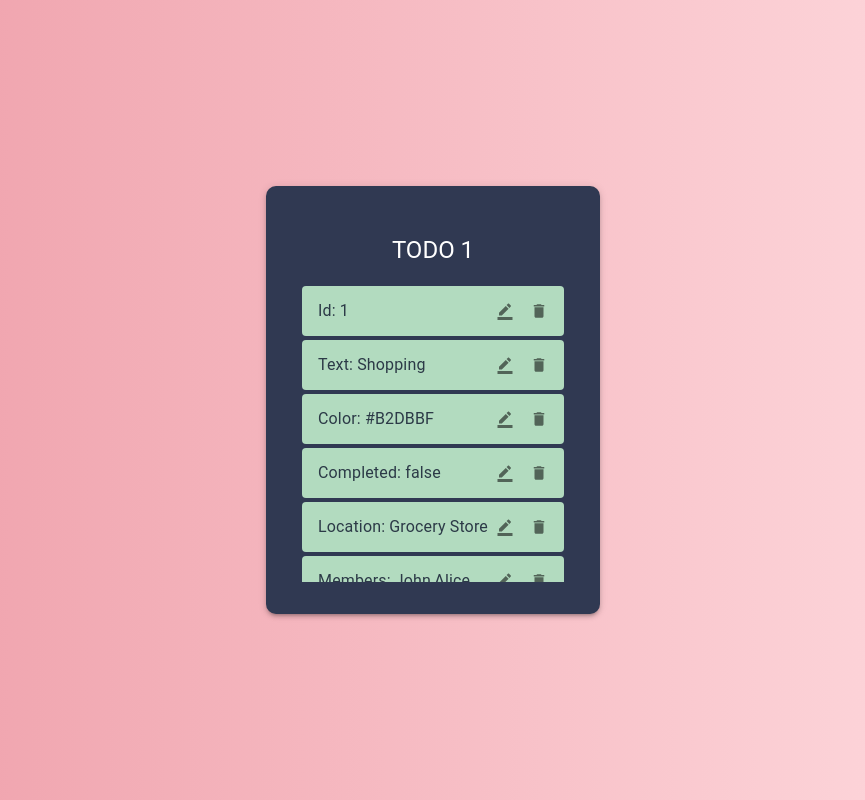
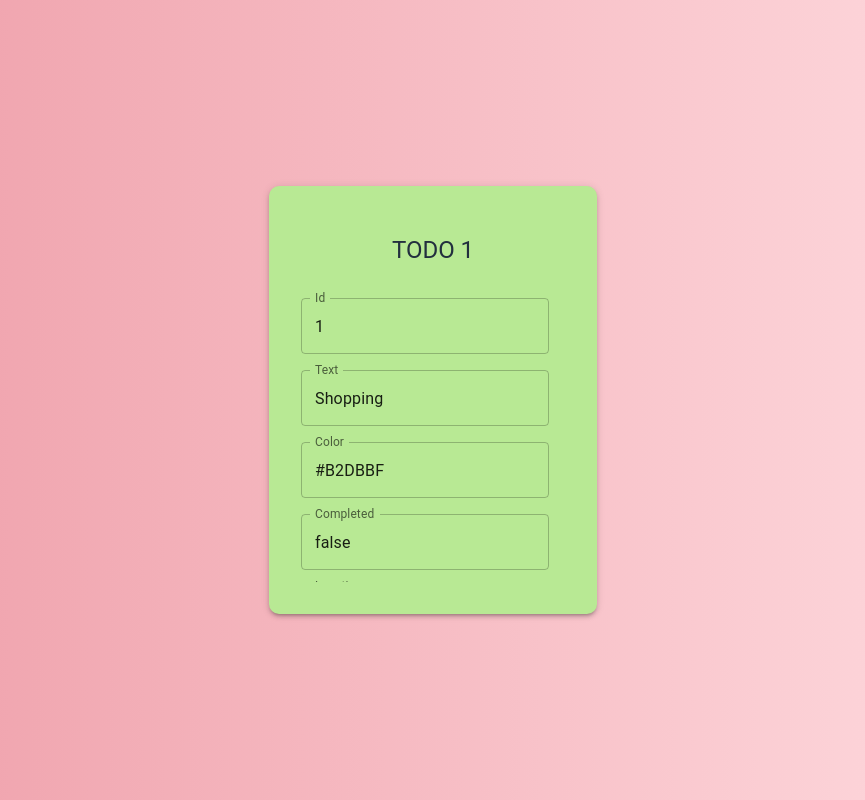
Before and after one commit to catkhanhnguyen/todo-app-v2, a React (Vite) app: page /todo/1 in a window 1280 px wide. Shown: the whole page, without its empty margins (207-1072 px from the left). Built offline with nearby package versions, Linux system fonts and the light colour scheme; data requests are answered from the project's data file.

Commit message:
change form

```diff
--- a/db.json
+++ b/db.json
@@ -61,7 +61,7 @@
     },
     {
       "id": "1706600619445",
-      "text": "HN",
+      "text": "Helloo",
       "color": "#B5EAD7",
       "completed": false,
       "location": "",
--- a/src/pages/Detail/DetailPage.tsx
+++ b/src/pages/Detail/DetailPage.tsx
@@ -30,7 +30,7 @@ const DetailPage = () => {
   const handleEdit = () => {
     setIsOpenModal(true)
     if (selectedTodo) {
-      setEditedModal(selectedTodo.text || ''); // Set the initial text for the modal
+      setEditedModal(selectedTodo.text || '');
     }
   }
 
@@ -57,8 +57,8 @@ const DetailPage = () => {
       }}>
       <Box
         sx={{
-          backgroundColor: '#303952',
-          color: 'white',
+          backgroundColor: '#b8e994',
+          color: '#222f3e',
           borderRadius: '10px',
           boxShadow: 3,
           p: 4
--- a/src/pages/Detail/components/DetailForm.tsx
+++ b/src/pages/Detail/components/DetailForm.tsx
@@ -1,84 +1,61 @@
-import { Box, IconButton, Tooltip, Typography } from '@mui/material';
-import { BorderColor, CheckBox, CheckBoxOutlineBlank, Delete } from '@mui/icons-material';
 import React from 'react';
+import { Box, IconButton, Tooltip, Typography, TextField } from '@mui/material';
+import { BorderColor, Delete } from '@mui/icons-material';
 import Todo from '../../../model';
 
 interface Props {
-  todo: Todo
-  handleEdit: () => void
+  todo: Todo;
+  handleEdit: () => void;
 }
 
 const DetailForm = ({ todo, handleEdit }: Props) => {
-
   const capitalizeFirstLetter = (text: string) => {
     return text.charAt(0).toUpperCase() + text.slice(1);
-  }
+  };
 
   return (
     <Box
       sx={{
         height: '300px',
-        mt: 2,
         overflowY: 'auto',
         scrollbarWidth: 'thin',
         '&::-webkit-scrollbar': {
           width: '0.4em',
         },
         '&::-webkit-scrollbar-track': {
-          background: "#888",
+          background: '#888',
         },
         '&::-webkit-scrollbar-thumb': {
           backgroundColor: '#f1f1f1',
         },
         '&::-webkit-scrollbar-thumb:hover': {
-          background: 'white'
-        }
+          background: 'white',
+        },
       }}
     >
-
-      {Object.entries(todo).map(([fieldName, fieldValue], index) => (
-        <Box
-          key={index}
-          sx={{
-            padding: '8px',
-            margin: '4px',
-            backgroundColor: todo.color,
-            color: '#303952',
-            borderRadius: '4px',
-            display: 'flex',
-            justifyContent: 'space-between',
-            alignItems: 'center',
-          }}
-        >
+      <form>
+        {Object.entries(todo).map(([fieldName, fieldValue], index) => (
           <Box
+            key={index}
             sx={{
               display: 'flex',
-              justifyContent: 'space-between',
+              flexDirection: 'row',
               alignItems: 'center',
-              color: '#2C3A47',
-              ml: 1,
+              width: '100%',
+              mt: 2,
             }}
           >
-            <Typography>
-              {`${capitalizeFirstLetter(fieldName)}: ${fieldValue}`}
-            </Typography>
+            <TextField
+              label={capitalizeFirstLetter(fieldName)}
+              variant="outlined"
+              value={fieldValue?.toString() || ''}
+              fullWidth
+              sx={{ mr: 2, color: 'white' }}
+            />
           </Box>
+        ))}
 
-          <Box>
-            <Tooltip className="tooltip_delete" title="Edit">
-              <IconButton onClick={() => handleEdit()}>
-                <BorderColor sx={{ fontSize: '18px', color: '' }} />
-              </IconButton>
-            </Tooltip>
-
-            <Tooltip title="Delete">
-              <IconButton>
-                <Delete sx={{ fontSize: '18px' }} />
-              </IconButton>
-            </Tooltip>
-          </Box>
-        </Box>
-      ))}
+      </form>
     </Box>
   );
 };
--- a/src/pages/Detail/components/FormModal.tsx
+++ b/src/pages/Detail/components/FormModal.tsx
@@ -5,7 +5,7 @@ import Todo from '../../../model'
 interface Props {
   open: boolean
   setIsOpenModal: React.Dispatch<React.SetStateAction<boolean>>
-  handleSaveEdit
+  handleSaveEdit: (text: string) => void
 }
 
 const FormModal = ({ open, setIsOpenModal, handleSaveEdit }: Props) => {
```
